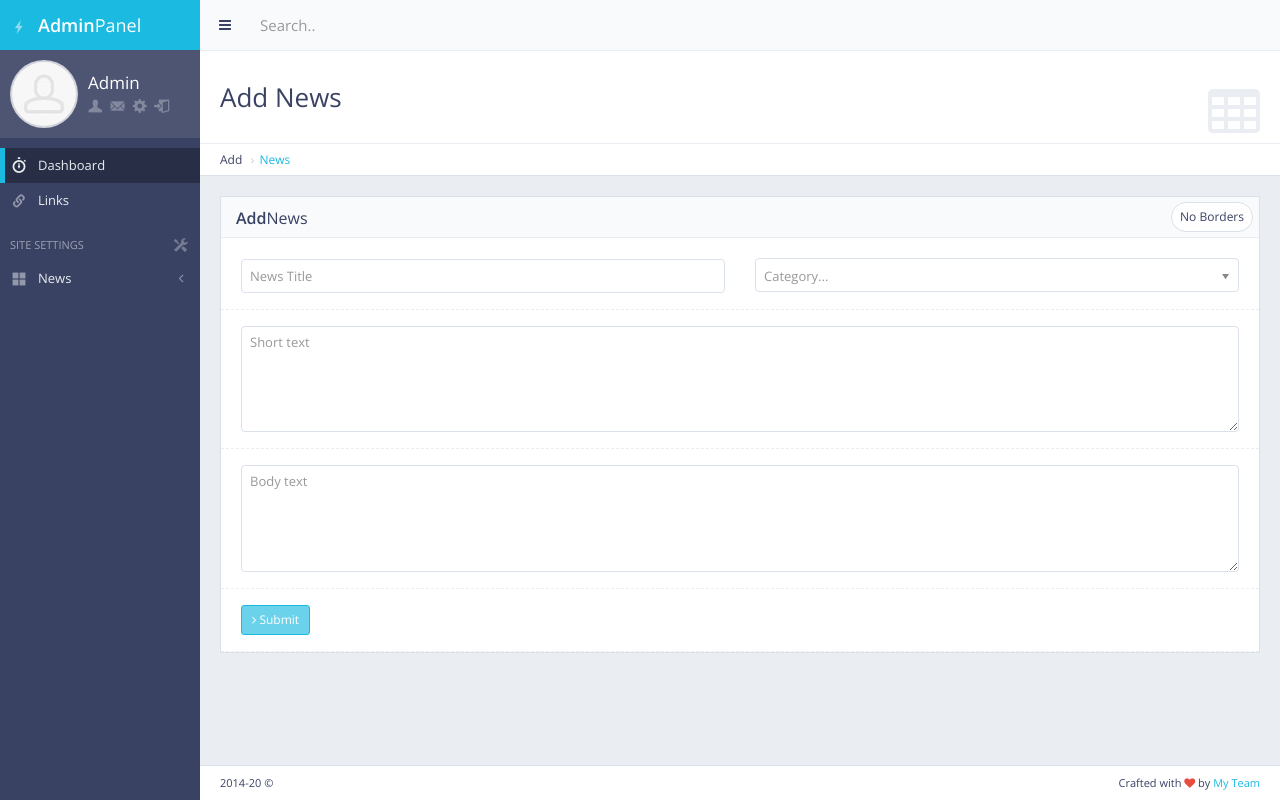
After one commit to vineetsingh065/django, a Django app: page /panel/add-news/ in a window 1280 px wide. The commit adds this page. Run offline with Django 3.2, Linux system fonts and the light colour scheme; some libraries are stand-ins or nearby versions.

Commit message:
Add news form

```diff
--- a/mysite/main/templates/back/master.html
+++ b/mysite/main/templates/back/master.html
@@ -147,7 +147,7 @@
                                     <a href="#" class="sidebar-nav-menu"><i class="fa fa-angle-left sidebar-nav-indicator sidebar-nav-mini-hide"></i><i class="gi gi-show_big_thumbnails sidebar-nav-icon"></i><span class="sidebar-nav-mini-hide">News</span></a>
                                     <ul>
                                         <li>
-                                            <a href="#">Add News</a>
+                                            <a href="/panel/add-news/">Add News</a>
                                         </li>
                                         <li>
                                             <a href="/panel/news/list/">News List</a>
--- /dev/null
+++ b/mysite/main/templates/back/news_add.html
@@ -0,0 +1,80 @@
+{% extends 'back/master.html' %}
+{% load static %}
+
+{% block mainblock%}
+
+    <!-- Datatables Header -->
+                        <div class="content-header">
+                            <div class="header-section">
+                                <h1>
+                                    <i class="fa fa-table"></i>Add News<br>
+                                </h1>
+                            </div>
+                        </div>
+                        <ul class="breadcrumb breadcrumb-top">
+                            <li>Add</li>
+                            <li><a href="/panel/add-news/">News</a></li>
+                        </ul>
+                        <!-- END Datatables Header -->
+
+                        <div class="row">
+                            <div class="col-md-12">
+                                <!-- Basic Form Elements Block -->
+                                <div class="block">
+                                    <!-- Basic Form Elements Title -->
+                                    <div class="block-title">
+                                        <div class="block-options pull-right">
+                                            <a href="javascript:void(0)" class="btn btn-alt btn-sm btn-default toggle-bordered enable-tooltip" data-toggle="button" title="Toggles .form-bordered class">No Borders</a>
+                                        </div>
+                                        <h2><strong>Add</strong>News</h2>
+                                    </div>
+                                    <!-- END Form Elements Title -->
+
+                                    <!-- Basic Form Elements Content -->
+                                    <form action="{%url 'add_news' %}" method="post" class="form-horizontal form-bordered">
+                                        {% csrf_token %}
+                                        <div class="form-group">
+                                            <div class="col-md-6">
+                                                <input type="text" id="newstitle" name="newstitle" class="form-control" placeholder="News Title" required>
+                                            </div>
+                                            <div class="col-md-6">
+                                                <select id="example-chosen" id="newscat" name="newscat" class="select-chosen" data-placeholder="Category..." style="width: 250px;">
+                                                        <option></option><!-- Required for data-placeholder attribute to work with Chosen plugin -->
+                                                        <option value="cat1">cat 1</option>
+                                                        <option value="cat2">cat 2</option>
+                                                        <option value="cat3">cat 3</option>
+                                                    </select>
+                                            </div>
+                                        </div>
+
+                                        <div class="form-group">
+                                            <div class="col-md-12">
+                                                <textarea type="text" id="newstxtshort" name="newstxtshort" rows="5" class="form-control" placeholder="Short text"></textarea>
+                                            </div>
+                                        </div>
+                                        <div class="form-group">
+                                            <div class="col-md-12">
+                                                <textarea type="text" id="newstxt" name="newstxt" rows="5" class="form-control" placeholder="Body text"></textarea>
+                                            </div>
+                                        </div>
+
+                                        <div class="form-group">
+                                            <div class="col-md-12">
+                                                <button type="submit" class="btn btn-sm btn-primary"><i class="fa fa-angle-right"></i> Submit</button>
+                                            </div>
+                                        </div>
+
+                                    </form>
+                                    <!-- END Basic Form Elements Content -->
+                                </div>
+                                <!-- END Basic Form Elements Block -->
+                            </div>
+                        </div>
+
+{% endblock %}
+
+{% block footerblock %}
+<!-- Load and execute javascript code used only in this page -->
+        <script src="{% static 'back/js/pages/tablesDatatables.js' %}"></script>
+        <script>$(function(){ TablesDatatables.init(); });</script>
+{% endblock %}
--- a/mysite/news/urls.py
+++ b/mysite/news/urls.py
@@ -4,4 +4,5 @@ from . import views
 urlpatterns = [
     url(r'^news/(?P<word>.*)/$', views.news_detail, name='news_detail'),
     url(r'^panel/news/list/$', views.news_list, name='news_list'),
+    url(r'^panel/add-news/$', views.add_news, name='add_news'),
 ]
--- a/mysite/news/views.py
+++ b/mysite/news/views.py
@@ -15,3 +15,9 @@ def news_detail(request, word):
 def news_list(request):
     news = News.objects.all()
     return render(request, 'back/news_list.html', {'news': news})
+
+
+def add_news(request):
+    # news = News.objects.all()
+    print("okokokok")
+    return render(request, 'back/news_add.html')
```
Also changed, not shown: mysite/db.sqlite3.
